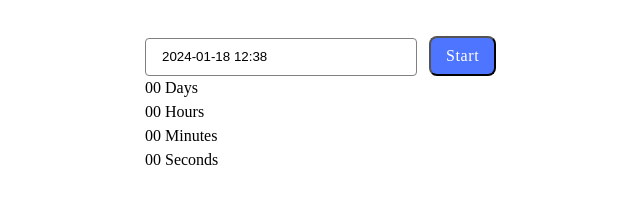
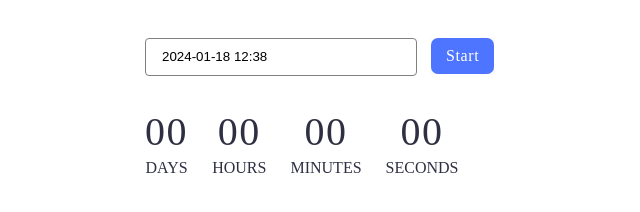
Before and after one commit to Irina-Piskokha/goit-js-hw-10, a website built with Vite: page src/1-timer.html in a window 1280 px wide. Shown: the whole page, without its empty margins (11-651 px from the left). Built offline with nearby package versions, Linux system fonts and the light colour scheme.

Commit message:
added styles

```diff
--- a/src/css/1-timer.css
+++ b/src/css/1-timer.css
@@ -16,6 +16,10 @@ input {
   outline: none;
 }
 
+input::placeholder {
+  color: #000;
+}
+
 input:hover {
   border-color: #000;
 }
@@ -24,12 +28,20 @@ input:active {
   border-color: #4e75ff;
 }
 
+input:disabled {
+  border-color: #808080;
+}
+
+input:disabled::placeholder {
+  color: #808080;
+}
+
 button {
   margin-left: 8px;
   color: #fff;
   padding: 6px 15px;
   background: #4e75ff;
-  outline: none;
+  outline: auto;
   border-radius: 8px;
   font-family: Montserrat;
   font-size: 16px;
@@ -42,6 +54,37 @@ button:hover {
   background-color: #6c8cff;
 }
 
+button:disabled {
+  background-color: #cfcfcf;
+  color: #989898;
+}
+
 .flatpickr-monthDropdown-months {
   font-family: Montserrat;
 }
+
+.timer {
+  margin-top: 32px;
+  display: flex;
+}
+
+.field {
+  display: flex;
+  flex-direction: column;
+  color: #2e2f42;
+  margin-right: 24px;
+}
+
+.value {
+  font-size: 40px;
+  line-height: 1.2;
+  letter-spacing: 1.6px;
+  margin: 0 auto;
+}
+
+.label {
+  font-size: 16px;
+  line-height: 1.5;
+  text-transform: uppercase;
+  margin: 0 auto;
+}
```
